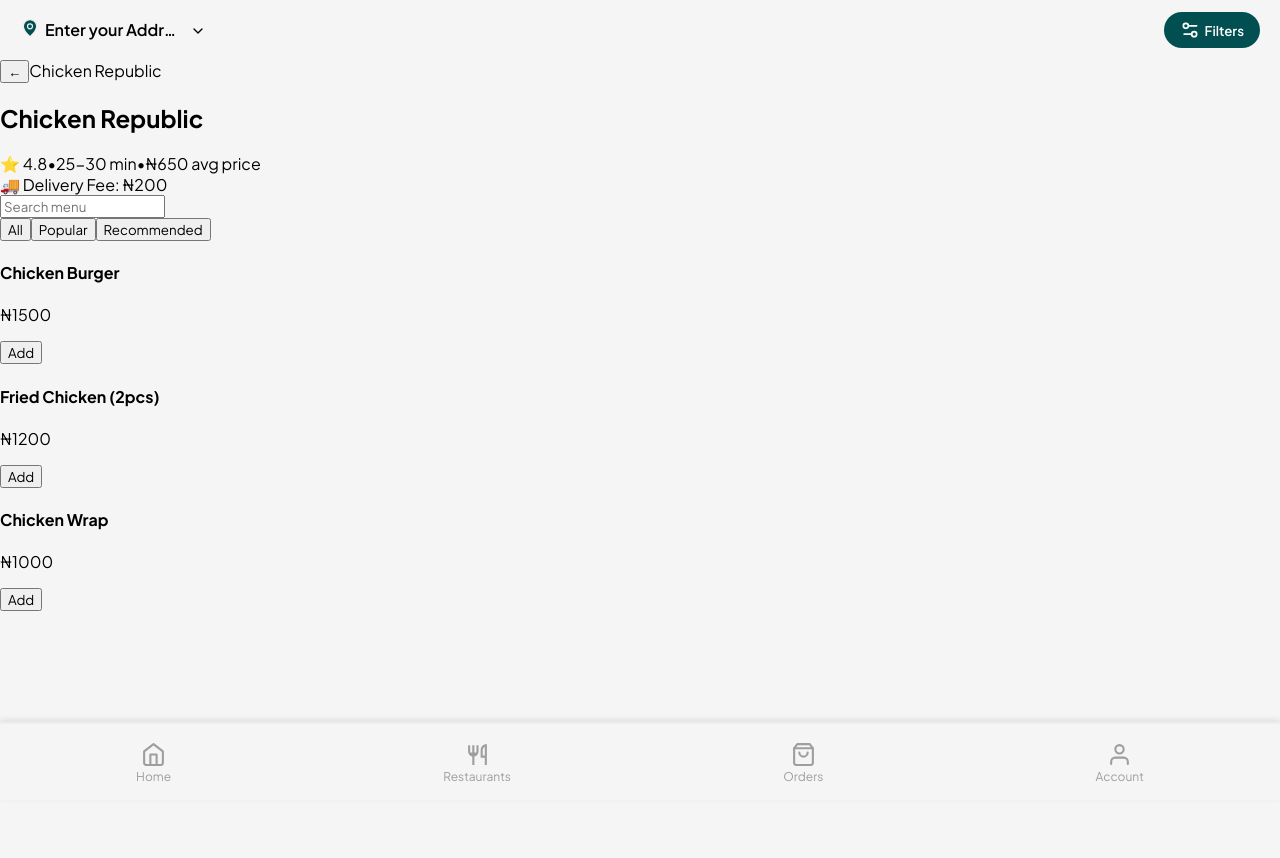
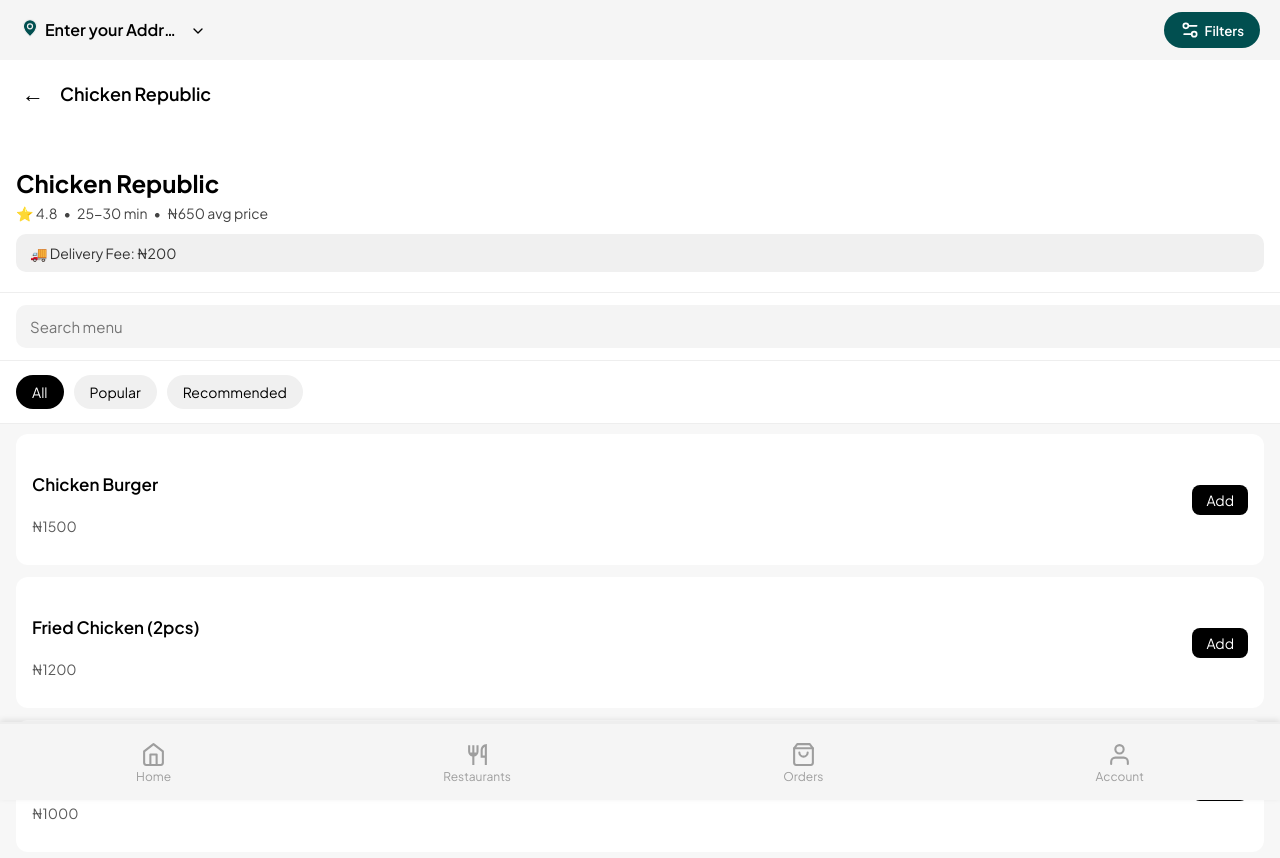
Before and after one commit to ay30bg/droppa, a React (Create React App) app: page /details/1 in a window 1280 px wide. Shown: the top 858 px of the page. Before the commit the page ends 800 px from the top, so only its background shows below. Built offline with nearby package versions, Linux system fonts and the light colour scheme.

Commit message:
Update restaurantdetails.css

```diff
--- a/src/styles/restaurantdetails.css
+++ b/src/styles/restaurantdetails.css
@@ -1,290 +1,193 @@
-/* MAIN PAGE */
-.restaurant-page {
-  width: 100%;
-  max-width: 480px;
-  margin: 0 auto;
-  background: white;
-  padding-bottom: 130px;
-  font-family: "Plus Jakarta Sans", sans-serif;
+/* GLOBAL */
+.cd-page {
+  height: 100vh;
+  overflow-y: auto;
+  background: #f7f7f7;
+  font-family: -apple-system, BlinkMacSystemFont, "Inter", sans-serif;
+  padding-bottom: 80px;
 }
 
-/* FLOATING SHRINKING HEADER */
-.top-nav {
+/* ───────────── HEADER ───────────── */
+.cd-header {
   position: sticky;
   top: 0;
-  z-index: 100;
-  backdrop-filter: blur(8px);
-  background: rgba(255, 255, 255, 0.85);
+  z-index: 20;
   display: flex;
-  justify-content: space-between;
   align-items: center;
-  padding: 14px 18px;
-  transition: 0.25s ease;
-  box-shadow: 0 1px 6px rgba(0,0,0,0.08);
+  gap: 10px;
+  padding: 18px 16px;
+  background: white;
+  transition: all 0.2s ease;
+  border-bottom: 1px solid transparent;
 }
 
-.top-nav.shrunk {
-  padding: 8px 18px;
+.cd-header.shrunk {
+  padding: 10px 16px;
+  border-bottom: 1px solid #eaeaea;
 }
 
-.back-btn {
+.cd-back {
+  font-size: 22px;
+  background: none;
   border: none;
-  background: #f1f1f1;
-  padding: 7px 14px;
-  border-radius: 10px;
-  font-size: 18px;
   cursor: pointer;
 }
 
-.fav {
-  font-size: 23px;
-  cursor: pointer;
-  transition: 0.3s ease;
-}
-.fav.active {
-  color: #ff2850;
-  transform: scale(1.25);
+.cd-title {
+  font-size: 18px;
+  font-weight: 600;
 }
 
-/* RESTAURANT HEADER */
-.rest-header {
-  padding: 20px 20px 10px;
+/* ───────────── RESTAURANT HEADER ───────────── */
+.cd-rest-info {
+  background: white;
+  padding: 20px 16px;
+  border-bottom: 1px solid #eee;
 }
 
-.rest-name {
-  font-size: 26px;
+.cd-rest-info h2 {
+  font-size: 24px;
   font-weight: 700;
+  margin-bottom: 6px;
 }
 
-.rest-info {
+.cd-sub-info {
   display: flex;
-  gap: 10px;
-  margin-top: 10px;
-  flex-wrap: wrap;
+  gap: 6px;
+  align-items: center;
+  color: #444;
+  font-size: 14px;
+  margin-bottom: 12px;
 }
 
-.rest-tag {
-  background: #f5f5f5;
-  padding: 6px 12px;
-  border-radius: 30px;
-  font-size: 13px;
-  color: #444;
-  border: 1px solid #eee;
+.cd-delivery-box {
+  background: #f0f0f0;
+  padding: 10px 14px;
+  border-radius: 10px;
+  font-size: 14px;
+  color: #333;
 }
 
-/* DELIVERY BAR */
-.delivery-bar {
-  margin: 5px 20px 20px;
-  background: #fafafa;
+/* ───────────── SEARCH ───────────── */
+.cd-search {
+  background: white;
   padding: 12px 16px;
-  border-radius: 12px;
-  border: 1px solid #eee;
-  display: flex;
-  justify-content: space-between;
-  font-size: 14px;
+  border-bottom: 1px solid #eee;
 }
 
-/* SEARCH */
-.search-box {
-  padding: 10px 20px;
-}
-.search-box input {
+.cd-search input {
   width: 100%;
-  padding: 12px 16px;
+  padding: 12px 14px;
+  background: #f4f4f4;
+  border: none;
+  border-radius: 10px;
   font-size: 15px;
-  border: 1px solid #e3e3e3;
-  background: #fafafa;
-  border-radius: 12px;
+  outline: none;
 }
 
-/* CATEGORY HORIZONTAL SCROLL */
-.category-scroll {
+/* ───────────── CATEGORY SCROLL ───────────── */
+.cd-categories {
   display: flex;
-  gap: 12px;
   overflow-x: auto;
-  padding: 12px 20px;
+  gap: 10px;
+  padding: 14px 16px;
+  background: white;
+  border-bottom: 1px solid #eee;
 }
 
-.category-scroll button {
+.cd-categories button {
   padding: 8px 16px;
-  border-radius: 22px;
-  border: 1px solid #e2e2e2;
-  background: #fafafa;
+  border-radius: 20px;
+  background: #f0f0f0;
+  border: none;
+  font-size: 14px;
+  cursor: pointer;
   white-space: nowrap;
-  cursor: pointer;
-  font-size: 14px;
-  transition: 0.25s;
 }
 
-.category-scroll button.active {
+.cd-categories .active {
   background: #000;
   color: white;
-  border-color: #000;
 }
 
-/* SECTION TITLE */
-.section-title {
-  padding: 0 20px;
-  font-size: 18px;
-  font-weight: 700;
-  margin-top: 18px;
-  margin-bottom: 10px;
+/* ───────────── MENU SECTION ───────────── */
+.cd-menu-section {
+  padding: 10px 16px;
 }
 
-/* MENU LIST */
-.menu-list {
-  padding: 0 20px;
-  display: flex;
-  flex-direction: column;
-  gap: 14px;
-}
-
-.menu-card {
+.cd-menu-item {
   background: white;
-  padding: 18px;
-  border-radius: 16px;
-  border: 1px solid #eaeaea;
-  box-shadow: 0 2px 10px rgba(0,0,0,0.04);
+  padding: 16px;
+  border-radius: 12px;
+  margin-bottom: 12px;
   display: flex;
   justify-content: space-between;
   align-items: center;
 }
 
-.menu-card .left {
-  width: 70%;
-}
-.menu-card h4 {
+.cd-item-info h4 {
   font-size: 17px;
   font-weight: 600;
 }
-.menu-card p {
-  font-size: 15px;
-  margin-top: 5px;
-  color: #555;
+
+.cd-price {
+  color: #5a5a5a;
+  margin-top: 4px;
+  font-size: 14px;
 }
 
-/* INLINE QUANTITY SELECTOR */
-.qty-box {
+/* ───────────── ADD BUTTON ───────────── */
+.cd-add-btn {
+  background: black;
+  color: white;
+  border: none;
+  padding: 6px 14px;
+  border-radius: 8px;
+  font-size: 14px;
+  cursor: pointer;
+}
+
+/* ───────────── QUANTITY SELECTOR ───────────── */
+.cd-qty-box {
   display: flex;
   align-items: center;
   gap: 10px;
+  background: #f0f0f0;
+  padding: 6px 10px;
+  border-radius: 8px;
 }
 
-.qty-btn {
-  width: 32px;
-  height: 32px;
-  border-radius: 8px;
+.cd-qty-box button {
+  background: none;
   border: none;
-  background: #000;
-  color: white;
   font-size: 20px;
   cursor: pointer;
 }
 
-.qty-count {
-  font-size: 16px;
+.cd-qty-box span {
+  font-size: 15px;
   font-weight: 600;
 }
 
-/* ADD BUTTON (IF NOT IN CART) */
-.add-inline {
-  background: #000;
-  color: white;
-  padding: 10px 16px;
-  border-radius: 10px;
-  border: none;
-  cursor: pointer;
-  font-size: 14px;
-}
-
-/* MODAL */
-.modal-overlay {
+/* ───────────── STICKY CART BAR ───────────── */
+.cd-cart-bar {
   position: fixed;
-  inset: 0;
-  background: #00000075;
-  display: flex;
-  justify-content: center;
-  align-items: center;
-  padding: 20px;
-  backdrop-filter: blur(2px);
-  z-index: 200;
-}
-
-.modal {
-  width: 100%;
-  max-width: 380px;
-  background: white;
-  padding: 25px;
-  border-radius: 18px;
-  animation: fadeUp 0.25s ease;
-  box-shadow: 0 8px 25px rgba(0,0,0,0.15);
-}
-
-@keyframes fadeUp {
-  from { transform: translateY(20px); opacity: 0; }
-  to { transform: translateY(0); opacity: 1; }
-}
-
-.modal h2 {
-  font-size: 20px;
-  font-weight: 700;
-}
-
-.addons {
-  margin-top: 20px;
-}
-
-.addons label {
-  display: flex;
-  align-items: center;
-  gap: 10px;
-  margin-bottom: 12px;
-  font-size: 15px;
-}
-
-.notes-box textarea {
-  width: 100%;
-  margin-top: 12px;
-  border: 1px solid #ddd;
-  padding: 12px;
-  border-radius: 10px;
-  height: 70px;
-  resize: none;
-}
-
-.confirm-btn {
-  margin-top: 20px;
-  width: 100%;
-  padding: 14px;
-  background: #000;
-  color: white;
-  border-radius: 12px;
-  cursor: pointer;
-  font-size: 16px;
-  font-weight: 600;
-}
-
-/* STICKY CART */
-.sticky-cart {
-  position: fixed;
-  bottom: 20px;
+  bottom: 10px;
   left: 50%;
   transform: translateX(-50%);
-  background: #000;
+  width: calc(100% - 40px);
+  background: black;
   color: white;
-  padding: 16px 26px;
-  border-radius: 40px;
-  min-width: 260px;
+  padding: 14px 18px;
+  border-radius: 14px;
   display: flex;
   justify-content: space-between;
   font-size: 15px;
   font-weight: 600;
-  box-shadow: 0 4px 20px rgba(0,0,0,0.25);
   cursor: pointer;
-  animation: riseUp 0.3s ease;
+  z-index: 30;
 }
 
-@keyframes riseUp {
-  from { transform: translate(-50%, 20px); opacity: 0; }
-  to { transform: translate(-50%, 0); opacity: 1; }
+.cd-cart-total {
+  font-weight: 700;
 }
```
